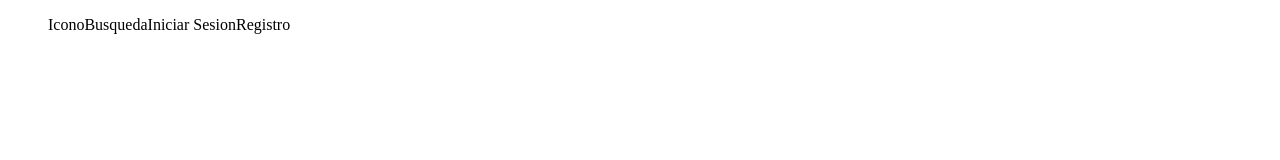
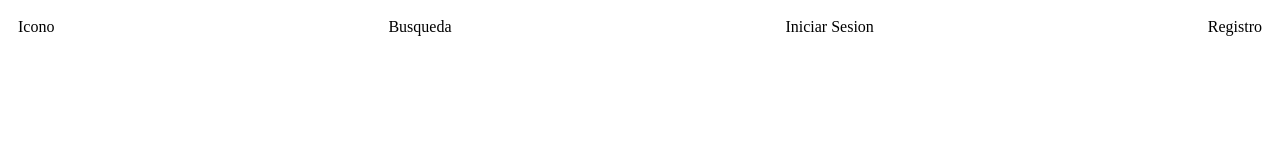
Before and after one commit to nairo-rojas/MisonTic-3-Ciclo, a plain HTML site: page init.html in a window 1280 px wide. Drawn offline with Linux system fonts and the light colour scheme.

Commit message:
Agregar estilos para el navbar de los botones

```diff
--- a/styles/estilos.css
+++ b/styles/estilos.css
@@ -2,6 +2,14 @@ ul {
     list-style: none;
 }
 
+body {
+    margin: 0 px
+}
+
 .navbar {
     display: flex;
+    justify-content: space-between;
+    padding: 0px;
+    margin: 0px;
+    padding: 10px;
 }
```
